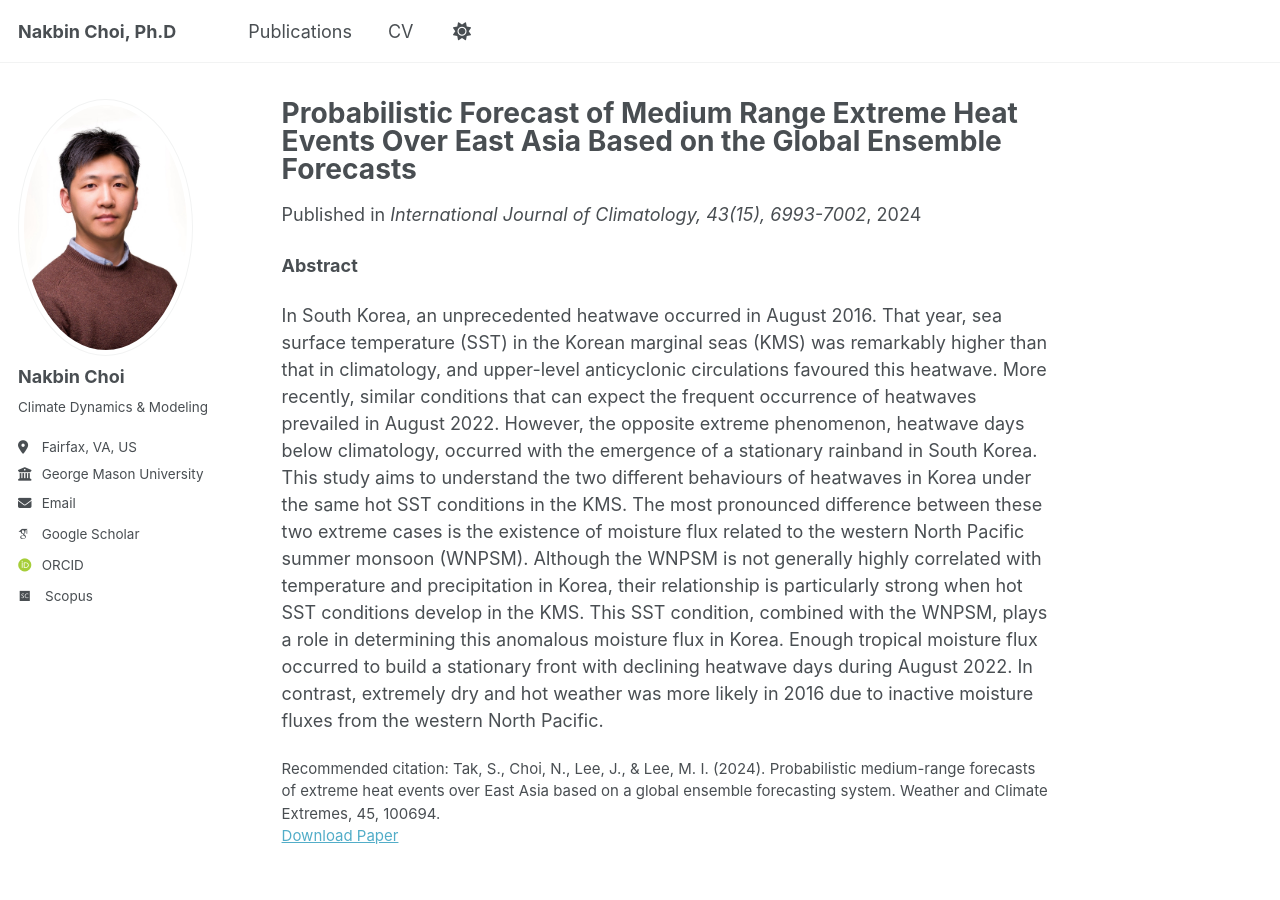
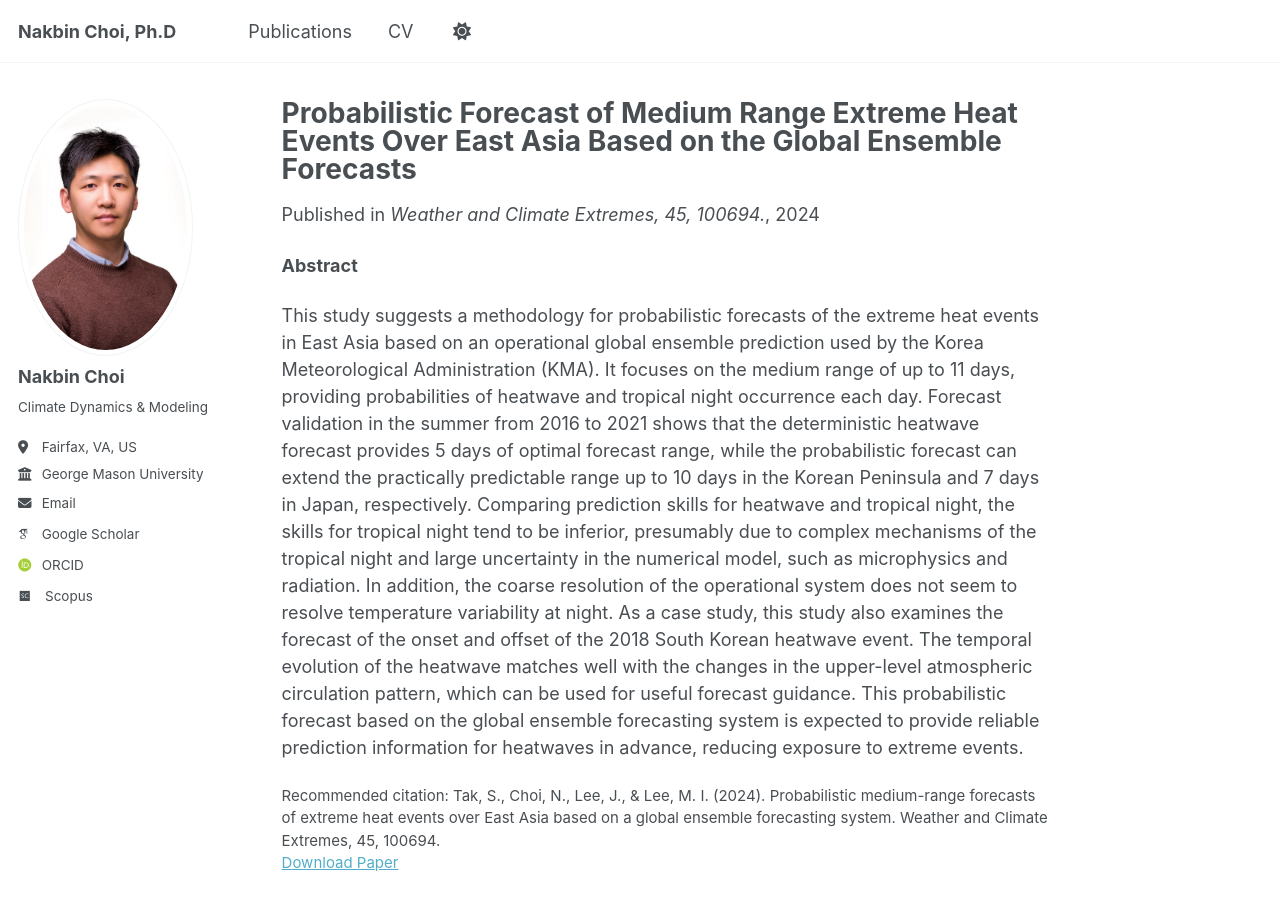
Before and after one commit to nakbin/profile, a Jekyll site: the page built from _publications/2024-05-27-tak.md, in a window 1280 px wide and 900 px high. Built offline with Jekyll 4.4.1, drawn with Linux system fonts in a browser that asks for light colours; some web fonts are replaced.

Commit message:
Update 2024-05-27-tak.md

```diff
--- a/_publications/2024-05-27-tak.md
+++ b/_publications/2024-05-27-tak.md
@@ -5,11 +5,11 @@ category: manuscripts
 permalink: /publication/2024-05-27-tak
 excerpt: 'Sunlae Tak, Nakbin Choi, Joonlee Lee, and Myong-In Lee'
 date: 2024-05-27
-venue: 'International Journal of Climatology, 43(15), 6993-7002'
-paperurl: 'https://rmets.onlinelibrary.wiley.com/doi/full/10.1002/joc.8247'
+venue: 'Weather and Climate Extremes, 45, 100694.'
+paperurl: '[https://rmets.onlinelibrary.wiley.com/doi/full/10.1002/joc.8247](https://www.sciencedirect.com/science/article/pii/S2212094724000550)'
 citation: 'Tak, S., Choi, N., Lee, J., & Lee, M. I. (2024). Probabilistic medium-range forecasts of extreme heat events over East Asia based on a global ensemble forecasting system. Weather and Climate Extremes, 45, 100694.'
 ---
 
 **Abstract**
 
-In South Korea, an unprecedented heatwave occurred in August 2016. That year, sea surface temperature (SST) in the Korean marginal seas (KMS) was remarkably higher than that in climatology, and upper-level anticyclonic circulations favoured this heatwave. More recently, similar conditions that can expect the frequent occurrence of heatwaves prevailed in August 2022. However, the opposite extreme phenomenon, heatwave days below climatology, occurred with the emergence of a stationary rainband in South Korea. This study aims to understand the two different behaviours of heatwaves in Korea under the same hot SST conditions in the KMS. The most pronounced difference between these two extreme cases is the existence of moisture flux related to the western North Pacific summer monsoon (WNPSM). Although the WNPSM is not generally highly correlated with temperature and precipitation in Korea, their relationship is particularly strong when hot SST conditions develop in the KMS. This SST condition, combined with the WNPSM, plays a role in determining this anomalous moisture flux in Korea. Enough tropical moisture flux occurred to build a stationary front with declining heatwave days during August 2022. In contrast, extremely dry and hot weather was more likely in 2016 due to inactive moisture fluxes from the western North Pacific.
+This study suggests a methodology for probabilistic forecasts of the extreme heat events in East Asia based on an operational global ensemble prediction used by the Korea Meteorological Administration (KMA). It focuses on the medium range of up to 11 days, providing probabilities of heatwave and tropical night occurrence each day. Forecast validation in the summer from 2016 to 2021 shows that the deterministic heatwave forecast provides 5 days of optimal forecast range, while the probabilistic forecast can extend the practically predictable range up to 10 days in the Korean Peninsula and 7 days in Japan, respectively. Comparing prediction skills for heatwave and tropical night, the skills for tropical night tend to be inferior, presumably due to complex mechanisms of the tropical night and large uncertainty in the numerical model, such as microphysics and radiation. In addition, the coarse resolution of the operational system does not seem to resolve temperature variability at night. As a case study, this study also examines the forecast of the onset and offset of the 2018 South Korean heatwave event. The temporal evolution of the heatwave matches well with the changes in the upper-level atmospheric circulation pattern, which can be used for useful forecast guidance. This probabilistic forecast based on the global ensemble forecasting system is expected to provide reliable prediction information for heatwaves in advance, reducing exposure to extreme events.
```
